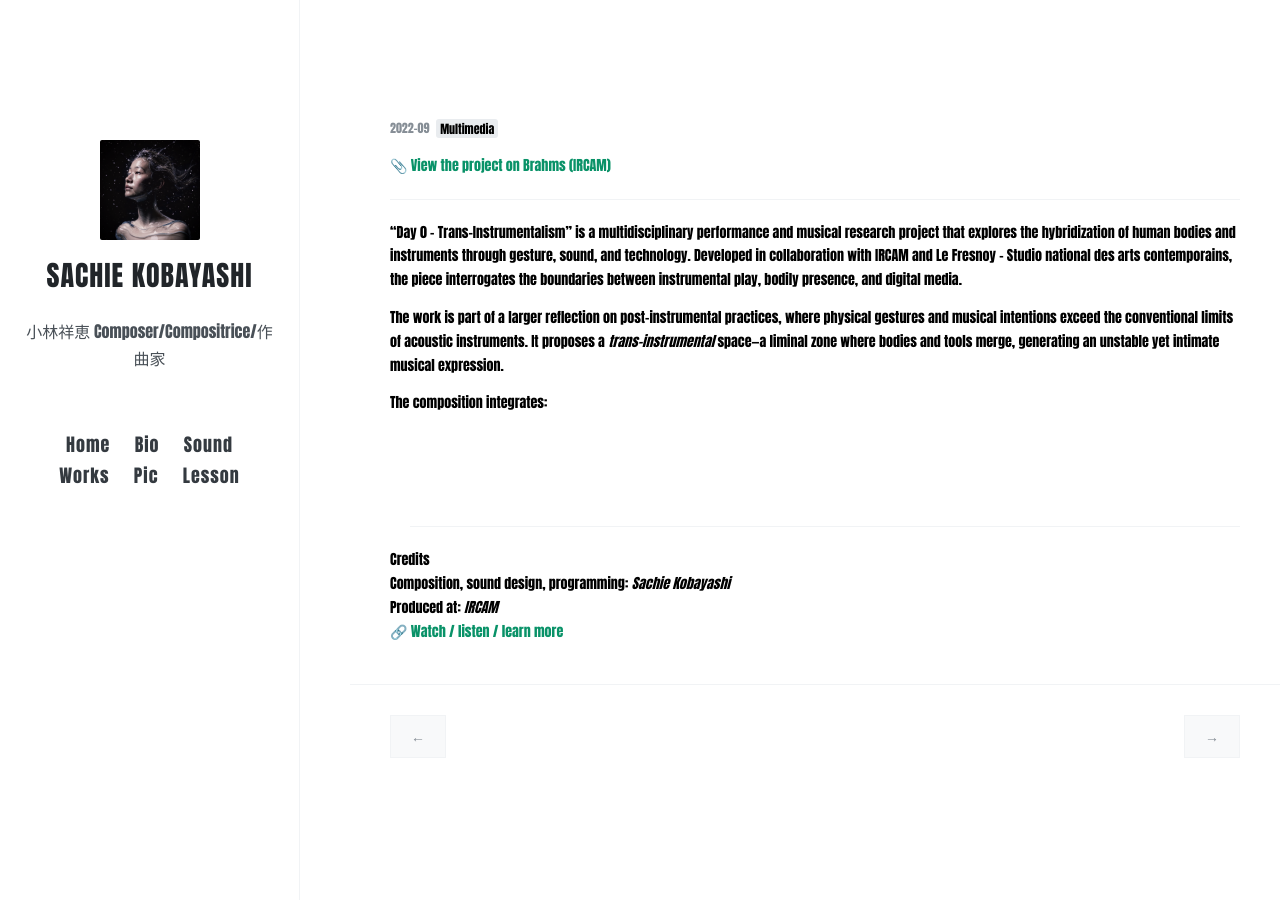
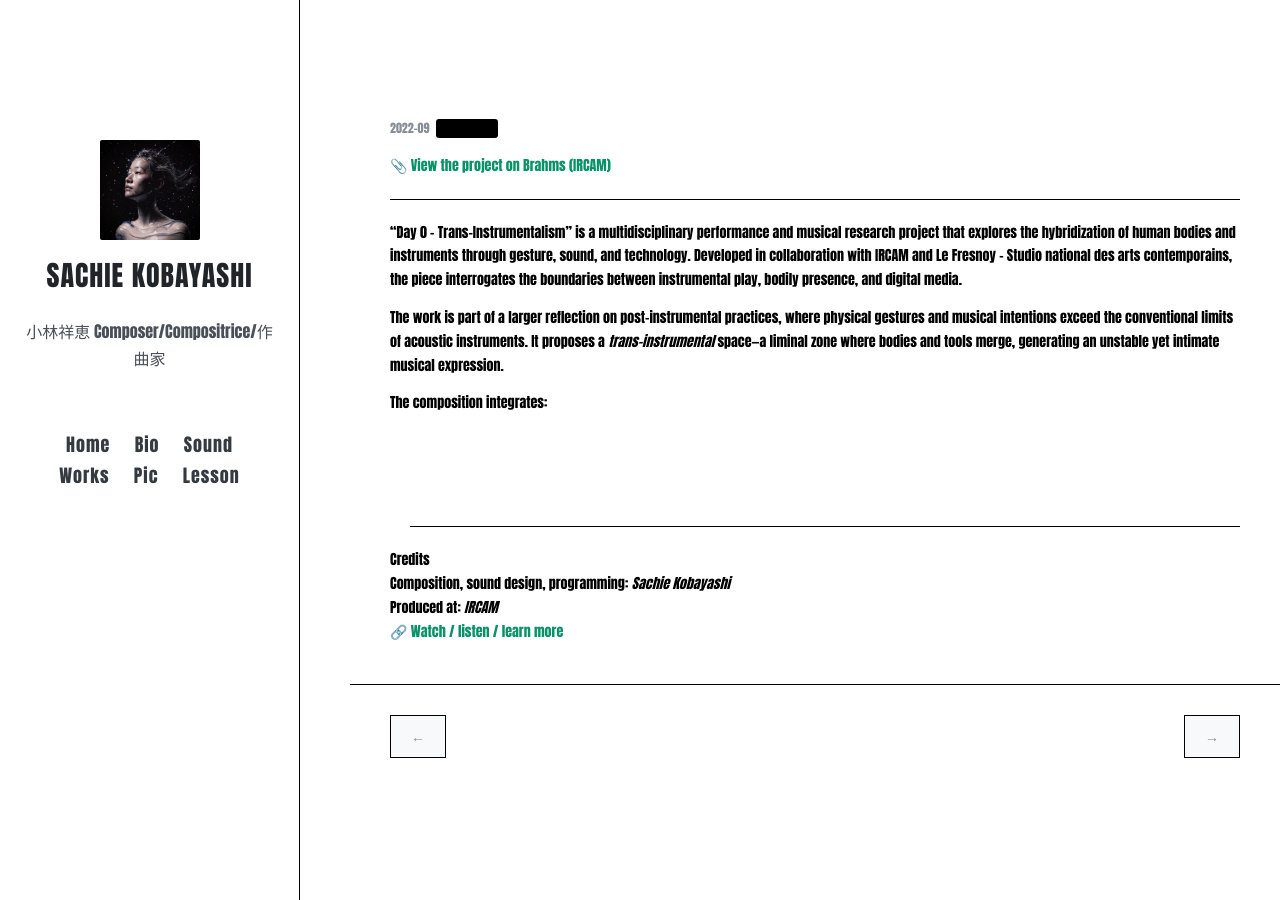
Before and after one commit to kbys88/kbys88.github.io, a Jekyll site: the page built from _posts/2022-09-01-TRANS-INSTRUMENTALISM.md, in a window 1280 px wide. Built offline with Jekyll 4.4.1, drawn with Linux system fonts in a browser that asks for light colours; nearby versions of some CDN libraries.

Commit message:
Update _variables.scss

```diff
--- a/_sass/_variables.scss
+++ b/_sass/_variables.scss
@@ -34,7 +34,7 @@
 
 $text-color: $base-color;
 $link-color: #008000;
-$divider-color: $oc-gray-1;
+$divider-color: $black;
 
 $table-border-color: $base-color;
 $table-background-color: $oc-gray-1;
@@ -45,15 +45,15 @@
 $footnote-link-border-color: $oc-gray-1;
 $footnote-link-background-over-color: $oc-gray-1;
 
-$selection-color: $oc-black;
-$selection-background-color: $oc-gray-1;
+$selection-color: $black;
+$selection-background-color: $black;
 
 $pagination-color: $oc-gray-6;
 $pagination-over-color: $oc-gray-8;
 
 $tag-index-label-color: $base-color;
-$tag-index-label-background-color: $oc-gray-2;
-$tag-index-count-background-color: $oc-gray-3;
+$tag-index-label-background-color: $black;
+$tag-index-count-background-color: $black;
 
 $footer-border-color: $oc-gray-2;
 $footer-background-color: $oc-gray-0;
```
